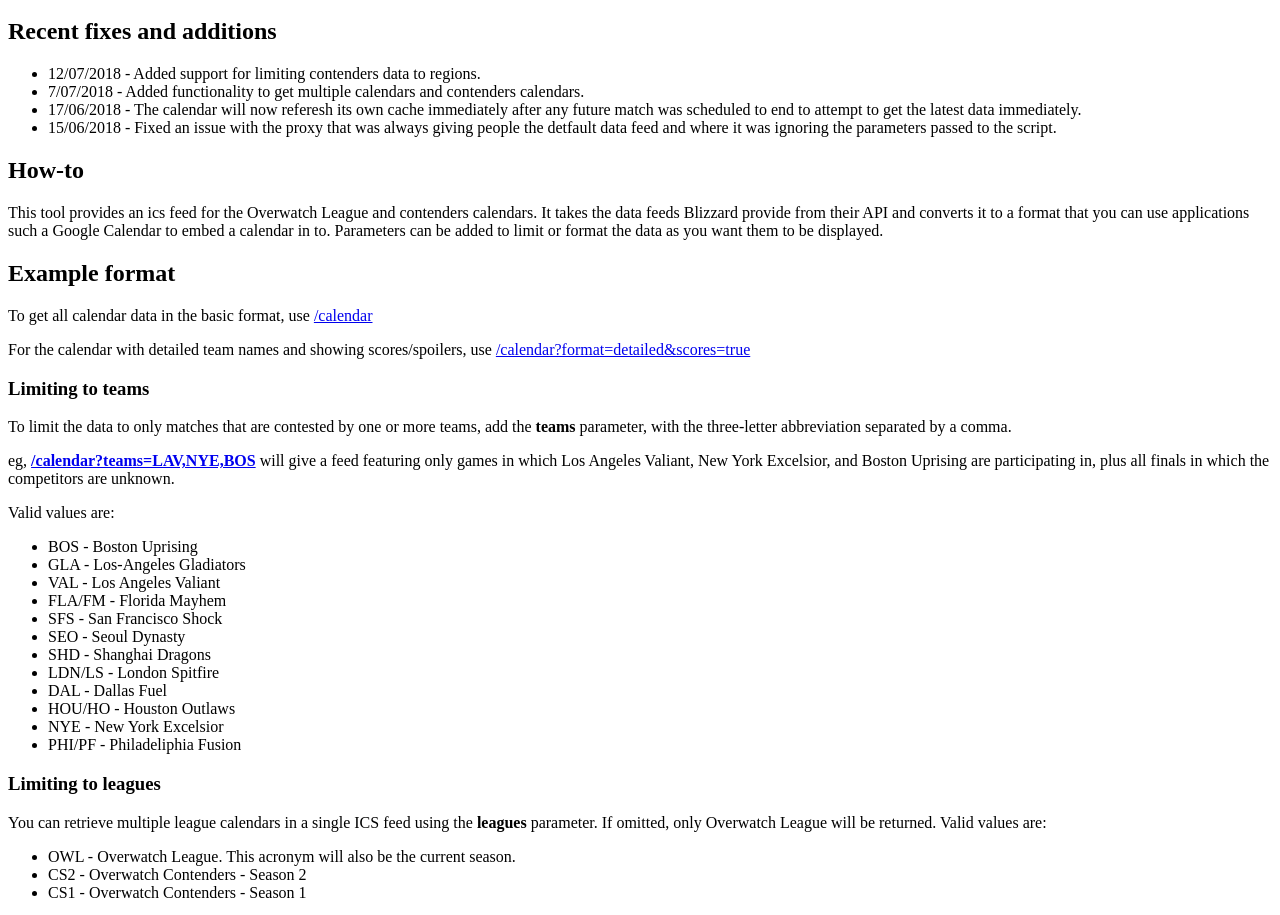
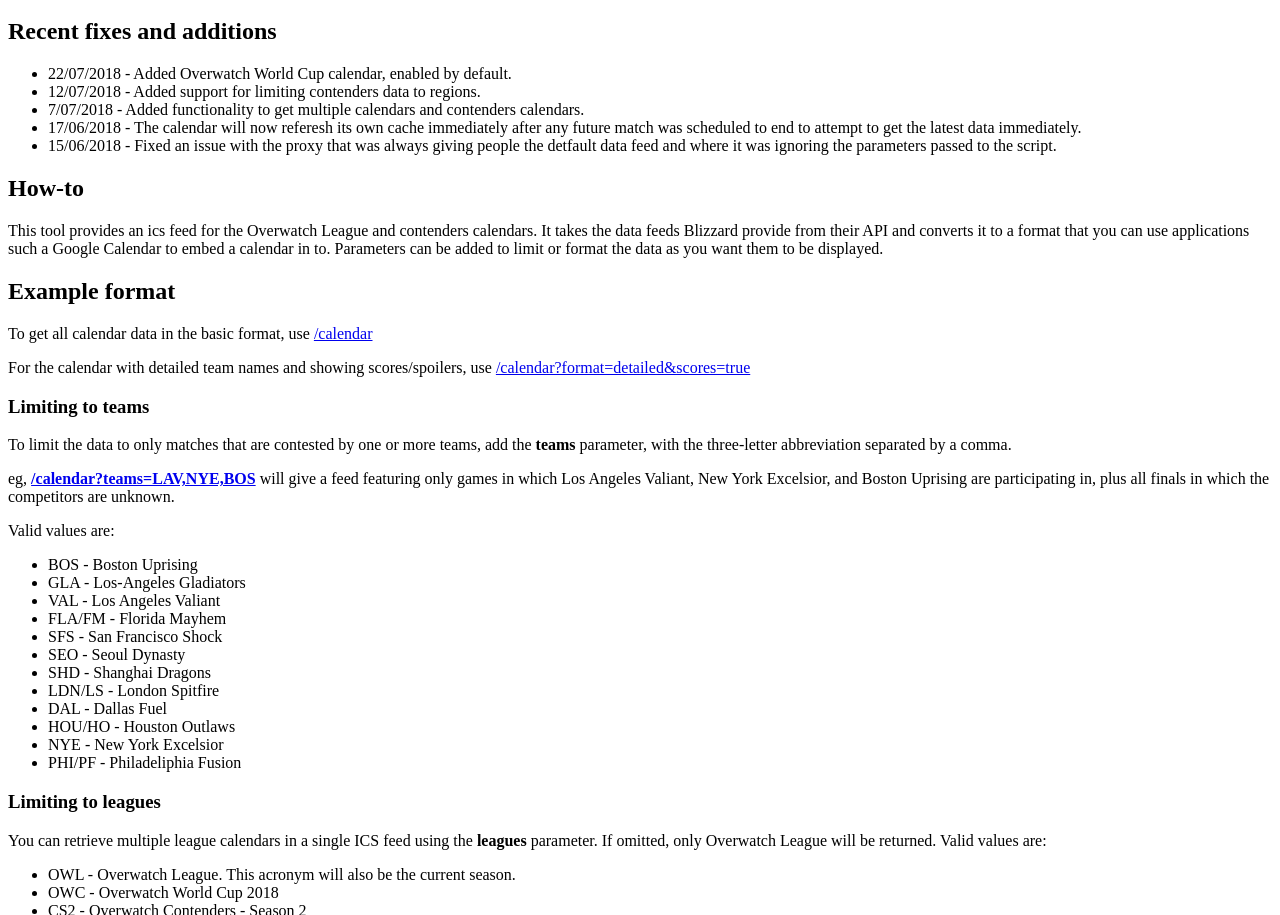
Before and after one commit to au5ton/owlcalendar, a website: page index.html in a window 1280 px wide. Shown: the part 48-963 px from the top of the page. Drawn offline with Linux system fonts and the light colour scheme.

Commit message:
Added notes for inclusion of OWC.

```diff
--- a/index.html
+++ b/index.html
@@ -6,6 +6,7 @@
 		<h1>Overwatch League ICS calendar</h1>
 		<h2>Recent fixes and additions</h2>
 		<ul>
+			<li>22/07/2018 - Added Overwatch World Cup calendar, enabled by default.</li>
 			<li>12/07/2018 - Added support for limiting contenders data to regions.</li>
 			<li>7/07/2018 - Added functionality to get multiple calendars and contenders calendars.</li>
 			<li>17/06/2018 - The calendar will now referesh its own cache immediately after any future match was scheduled to end to attempt to get the latest data immediately.</li>
@@ -39,6 +40,7 @@
 		<p>You can retrieve multiple league calendars in a single ICS feed using the <strong>leagues</strong> parameter.  If omitted, only Overwatch League will be returned.  Valid values are:
 			<ul>
 				<li>OWL - Overwatch League. This acronym will also be the current season.</li>
+				<li>OWC - Overwatch World Cup 2018</li>
 				<li>CS2 - Overwatch Contenders - Season 2</li>
 				<li>CS1 - Overwatch Contenders - Season 1</li>
 			</ul>
```
